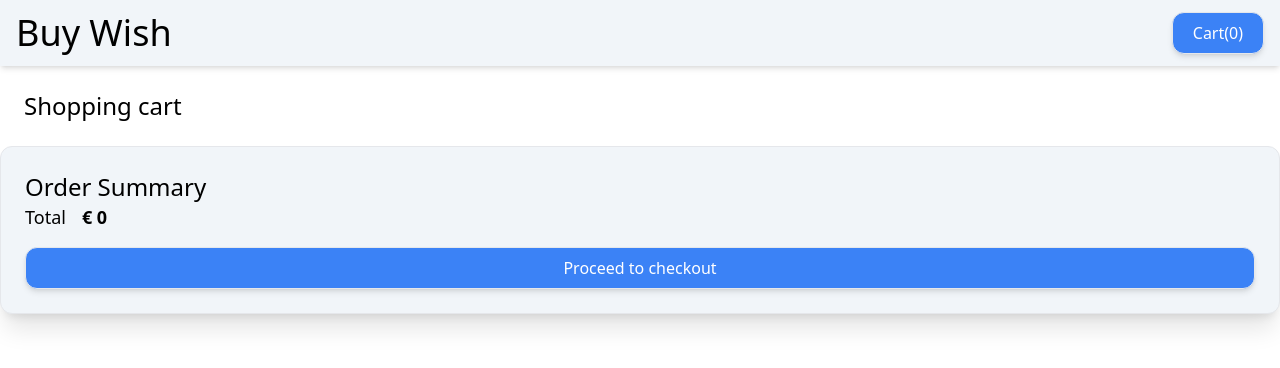
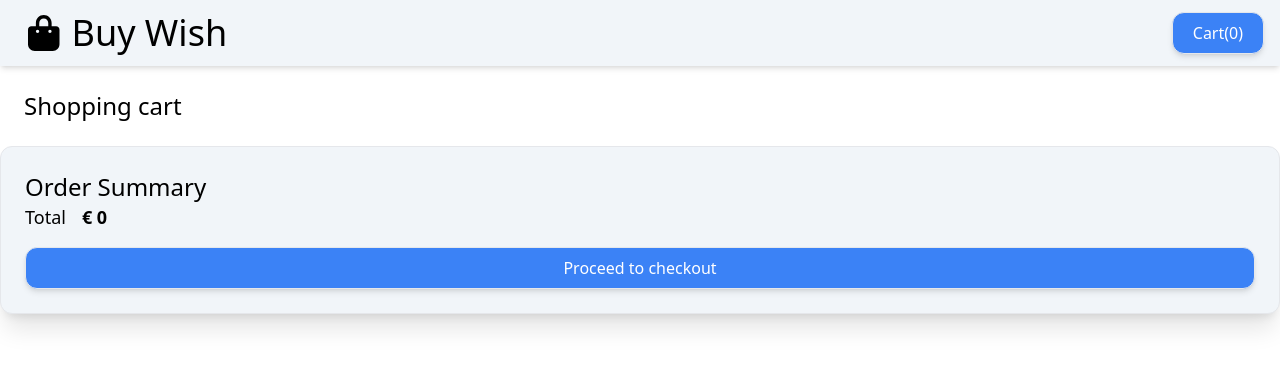
Before and after one commit to AmanBhanse/angular-ecom, an Angular app: page /cart in a window 1280 px wide. Shown: the top 368 px of the page. Built offline with nearby package versions, Linux system fonts and the light colour scheme.

Commit message:
Add icon

```diff
--- a/package.json
+++ b/package.json
@@ -18,6 +18,10 @@
     "@angular/platform-browser": "^19.1.0",
     "@angular/platform-browser-dynamic": "^19.1.0",
     "@angular/router": "^19.1.0",
+    "@fortawesome/angular-fontawesome": "^1.0.0",
+    "@fortawesome/free-brands-svg-icons": "^6.7.1",
+    "@fortawesome/free-regular-svg-icons": "^6.7.1",
+    "@fortawesome/free-solid-svg-icons": "^6.7.1",
     "rxjs": "~7.8.0",
     "tslib": "^2.3.0",
     "zone.js": "~0.15.0"
--- a/src/app/components/header/header.component.ts
+++ b/src/app/components/header/header.component.ts
@@ -2,13 +2,18 @@ import { Component, inject, signal } from '@angular/core';
 import { PrimaryButtonComponent } from '../primary-button/primary-button.component';
 import { CartService } from '../../services/cart.service';
 import { RouterLink } from '@angular/router';
+import {faShoppingBag } from '@fortawesome/free-solid-svg-icons';
+import { FontAwesomeModule } from '@fortawesome/angular-fontawesome';
 
 @Component({
   selector: 'app-header',
-  imports: [PrimaryButtonComponent, RouterLink],
+  imports: [PrimaryButtonComponent, RouterLink, FontAwesomeModule],
   template: `
     <div class="bg-slate-100 px-4 py-3 shadow-md flex justify-between items-center">
-      <div routerLink="/" class="text-4xl cursor-pointer">Buy Wish</div>
+      <div routerLink="/" class="text-4xl cursor-pointer">
+        <fa-icon class="m-3" [icon]="faShoppingBag"></fa-icon>
+        <span>Buy Wish</span>
+      </div>
       <app-primary-button
         [label]="'Cart('+cartService.cart().length + ')'"
         (btnClicked)="showBtnClickFromHeader()"
@@ -19,9 +24,9 @@ import { RouterLink } from '@angular/router';
   styles: ``
 })
 export class HeaderComponent {
+  faShoppingBag = faShoppingBag;
+  cartService = inject(CartService)
 
-
-  cartService = inject(CartService)
   showBtnClickFromHeader(){
     console.log("showBtnClickFromHeader")
   }
```
Also changed, not shown: 1 other file (tests, documents, lock files or other folders).
